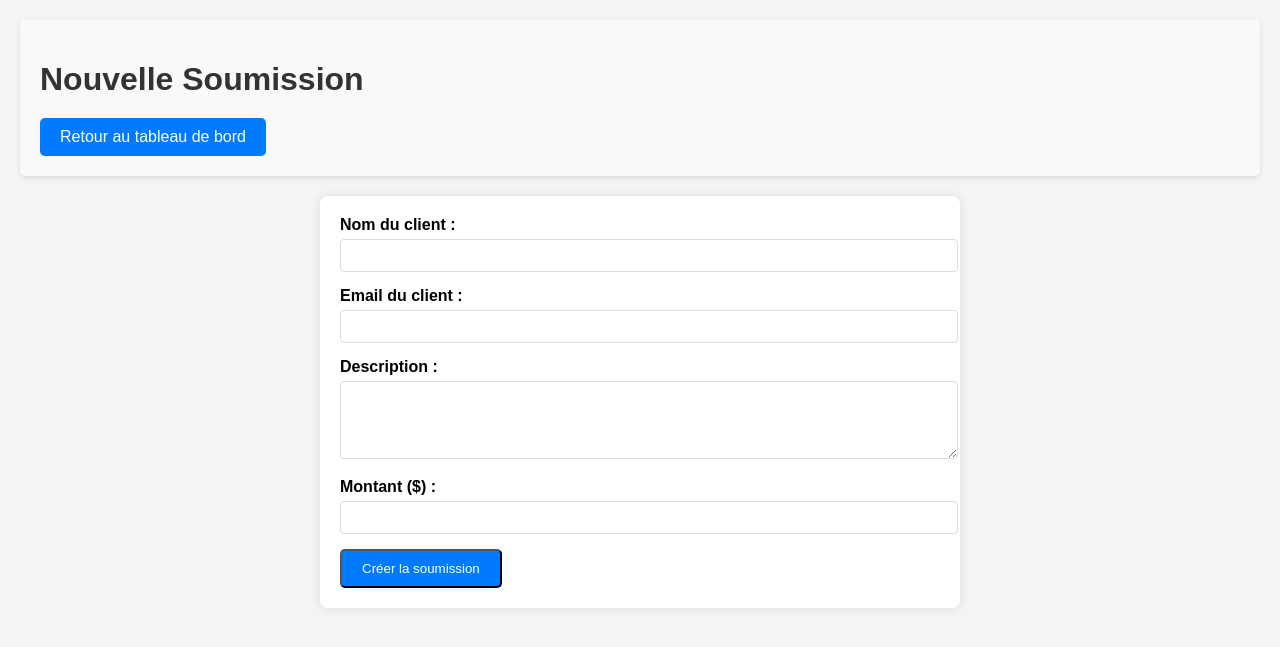
After one commit to junior-1100/gestion_soumissions, a PHP site: page /php/nouvelle_soumission.php in a window 1280 px wide. The commit adds this page. Shown: the top 647 px of the page. Run offline with PHP 8.4, Linux system fonts and the light colour scheme; the visitor is signed in with stand-in values (Sample User, id 1).

Commit message:
Ajout des fonctionnalités de soumission

```diff
--- a/css/styles.css
+++ b/css/styles.css
@@ -1,3 +1,4 @@
+/* Styles pour la page de connexion */
 .login-container {
     background-color: #fff;
     padding: 20px;
@@ -38,3 +39,126 @@
 .login-container button:hover {
     background-color: #218838;
 }
+
+/* Styles pour le tableau de bord */
+.dashboard {
+    padding: 20px;
+}
+
+header {
+    background-color: #f8f9fa;
+    padding: 20px;
+    border-radius: 5px;
+    box-shadow: 0 2px 5px rgba(0,0,0,0.1);
+}
+
+nav {
+    margin-top: 20px;
+}
+
+.button {
+    display: inline-block;
+    padding: 10px 20px;
+    background-color: #007bff;
+    color: white;
+    text-decoration: none;
+    border-radius: 5px;
+    margin-right: 10px;
+}
+
+.button:hover {
+    background-color: #0056b3;
+}
+
+.logout {
+    background-color: #dc3545;
+}
+
+.logout:hover {
+    background-color: #c82333;
+}
+
+/* Styles pour le formulaire de soumission */
+.form-container {
+    max-width: 600px;
+    margin: 20px auto;
+    padding: 20px;
+    background-color: #fff;
+    border-radius: 8px;
+    box-shadow: 0 0 10px rgba(0,0,0,0.1);
+}
+
+.form-group {
+    margin-bottom: 15px;
+}
+
+.form-group label {
+    display: block;
+    margin-bottom: 5px;
+    font-weight: bold;
+}
+
+.form-group input,
+.form-group textarea {
+    width: 100%;
+    padding: 8px;
+    border: 1px solid #ddd;
+    border-radius: 4px;
+}
+
+.form-group textarea {
+    resize: vertical;
+}
+
+/* Styles généraux */
+body {
+    font-family: Arial, sans-serif;
+    margin: 0;
+    padding: 0;
+    background-color: #f4f4f4;
+}
+
+h1 {
+    color: #333;
+    margin-bottom: 20px;
+}
+/* Styles pour le tableau */
+.table-container {
+    margin: 20px 0;
+    background-color: #fff;
+    border-radius: 8px;
+    box-shadow: 0 0 10px rgba(0,0,0,0.1);
+    padding: 20px;
+}
+
+table {
+    width: 100%;
+    border-collapse: collapse;
+}
+
+th, td {
+    padding: 12px;
+    text-align: left;
+    border-bottom: 1px solid #ddd;
+}
+
+th {
+    background-color: #f8f9fa;
+    font-weight: bold;
+}
+
+tr:hover {
+    background-color: #f5f5f5;
+}
+
+.alert {
+    padding: 15px;
+    margin: 20px 0;
+    border-radius: 4px;
+}
+
+.success {
+    background-color: #d4edda;
+    color: #155724;
+    border: 1px solid #c3e6cb;
+}
--- a/login.html
+++ b/login.html
@@ -9,7 +9,7 @@
 <body>
     <div class="login-container">
         <h2>Connexion</h2>
-        <form action="php/login.php" method="POST">
+        <form action="login.php" method="POST">
             <label for="email">Email :</label>
             <input type="email" id="email" name="email" required>
             <label for="password">Mot de passe :</label>
--- /dev/null
+++ b/php/logout.php
@@ -0,0 +1,6 @@
+<?php
+session_start();
+session_destroy();
+header('Location: ../login.html');
+exit();
+?>
--- /dev/null
+++ b/php/nouvelle_soumission.php
@@ -0,0 +1,49 @@
+<?php
+session_start();
+
+if (!isset($_SESSION['user_id'])) {
+    header('Location: ../login.html');
+    exit();
+}
+?>
+<!DOCTYPE html>
+<html lang="fr">
+<head>
+    <meta charset="UTF-8">
+    <meta name="viewport" content="width=device-width, initial-scale=1.0">
+    <title>Nouvelle Soumission</title>
+    <link rel="stylesheet" href="../css/styles.css">
+</head>
+<body>
+    <div class="dashboard">
+        <header>
+            <h1>Nouvelle Soumission</h1>
+            <a href="dashboard.php" class="button">Retour au tableau de bord</a>
+        </header>
+
+        <form action="traiter_soumission.php" method="POST" class="form-container">
+            <div class="form-group">
+                <label for="client_nom">Nom du client :</label>
+                <input type="text" id="client_nom" name="client_nom" required>
+            </div>
+
+            <div class="form-group">
+                <label for="client_email">Email du client :</label>
+                <input type="email" id="client_email" name="client_email" required>
+            </div>
+
+            <div class="form-group">
+                <label for="description">Description :</label>
+                <textarea id="description" name="description" rows="4" required></textarea>
+            </div>
+
+            <div class="form-group">
+                <label for="montant">Montant ($) :</label>
+                <input type="number" id="montant" name="montant" step="0.01" required>
+            </div>
+
+            <button type="submit" class="button">Créer la soumission</button>
+        </form>
+    </div>
+</body>
+</html>
```
Also changed, not shown: php/dashboard.php (+11 -4 lines), php/db.php (+15 -0 lines), php/login.php (renamed from login.php, +5 -3 lines), php/mes_soumissions.php (added, +64 -0 lines), php/traiter_soumission.php (added, +33 -0 lines).
